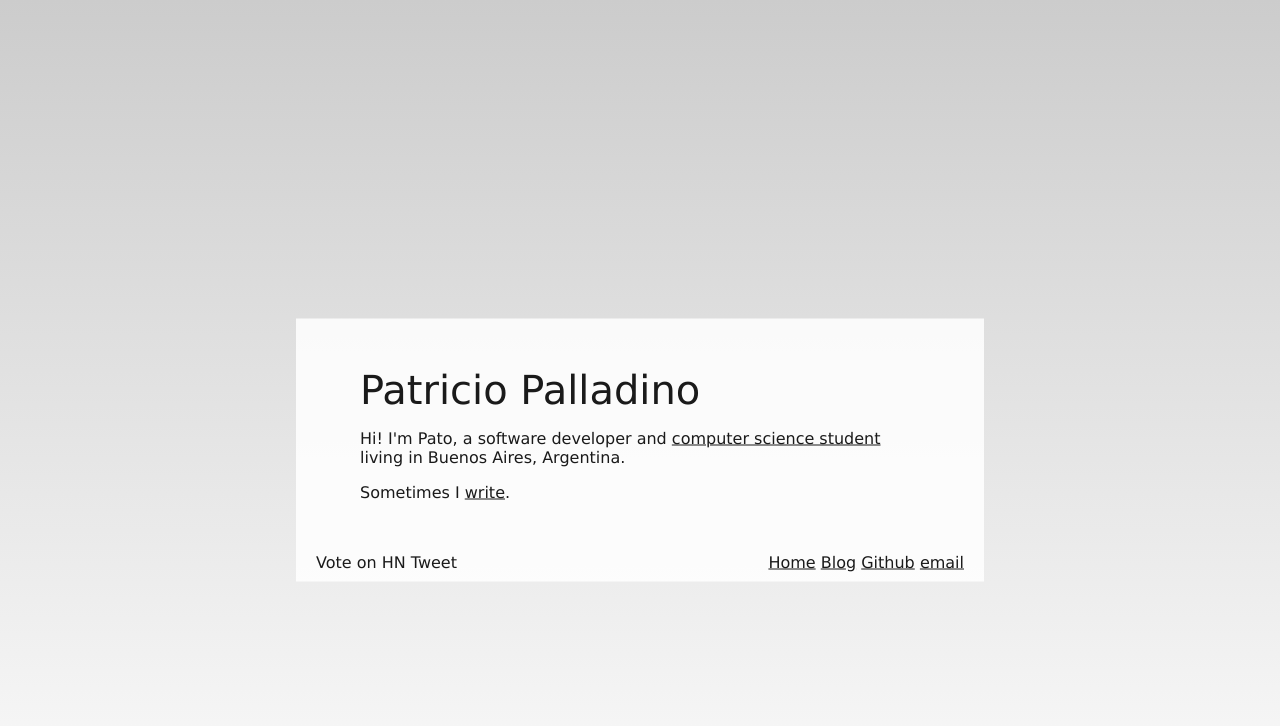
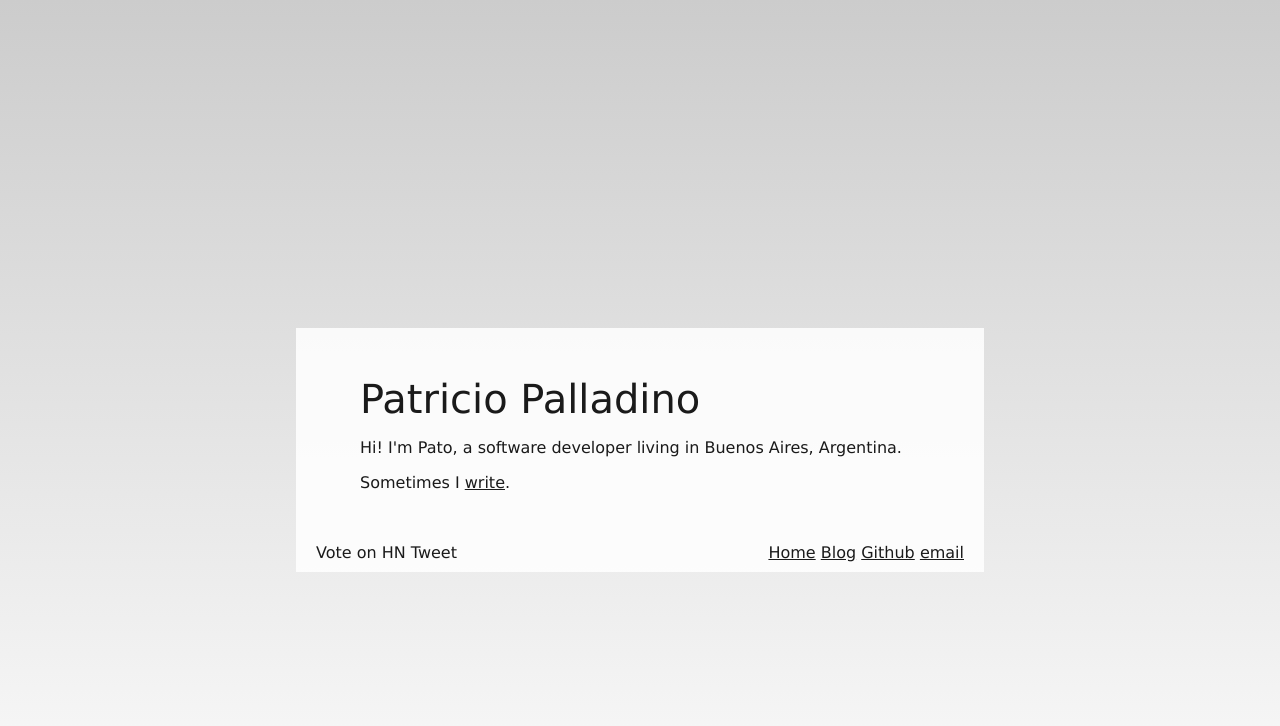
Before and after one commit to alcuadrado/alcuadrado.github.com, a Jekyll site: the page built from index.html, in a window 1280 px wide. Shown: the top 726 px of the page. Built offline with Jekyll 4.4.1, drawn with Linux system fonts in a browser that asks for light colours; comment, search, counter and statistics services are not loaded.

Commit message:
Remove some text

```diff
--- a/index.html
+++ b/index.html
@@ -5,8 +5,7 @@ name: home
 description: Patricio Palladino's personal site, where he occasionally writes.
 ---
 <p>
-    Hi! I'm Pato, a software developer and <a href="http://dc.uba.ar">computer
-    science student</a> living in Buenos Aires, Argentina.
+    Hi! I'm Pato, a software developer living in Buenos Aires, Argentina.
 </p>
 <p>
     Sometimes I <a href="/blog">write</a>.
```
